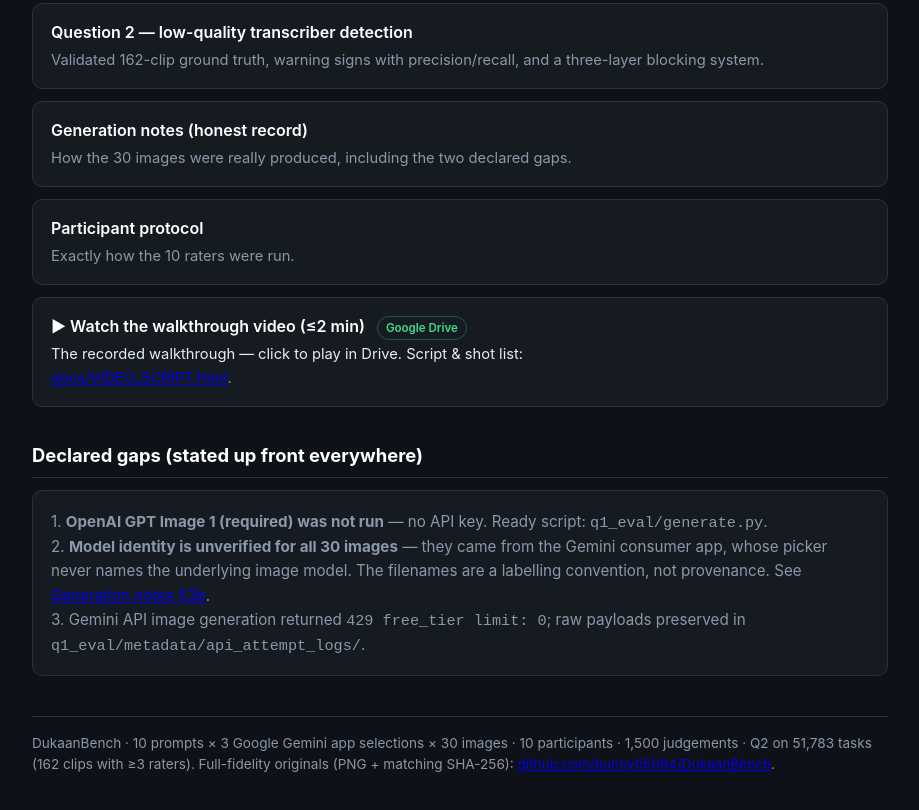
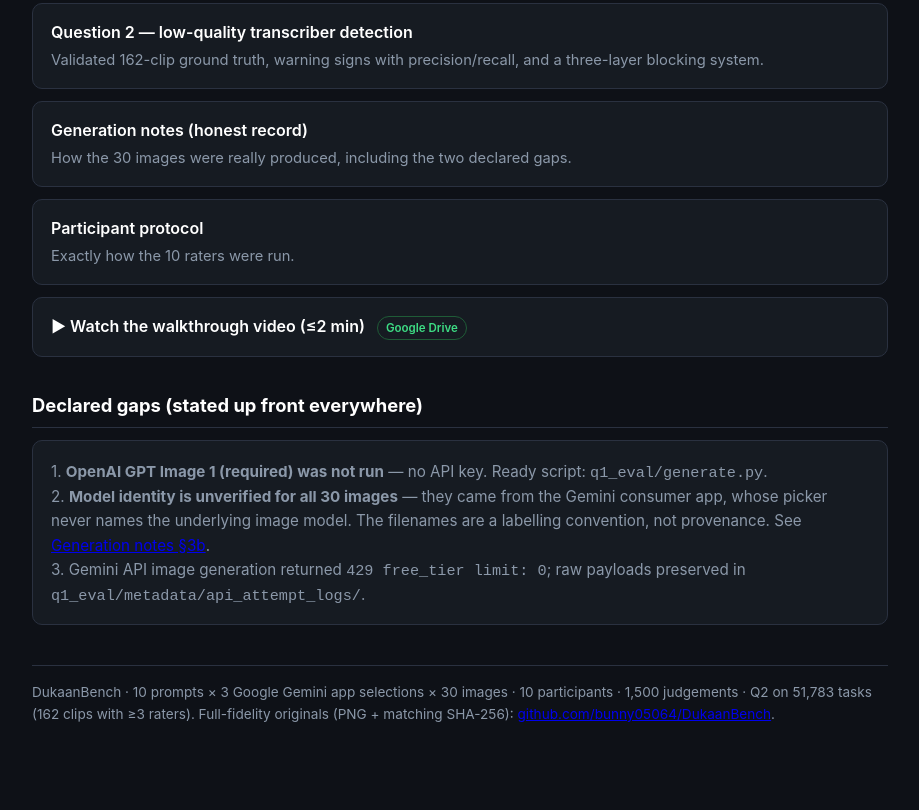
Before and after one commit to bunny05064/DukaanBench, a plain HTML site: page START_HERE.html in a window 1280 px wide. Shown: the part 1358-2168 px from the top of the page, without its empty margins (180-1099 px from the left). Drawn offline with Linux system fonts and the light colour scheme.

Commit message:
START_HERE: drop subtitle line under watch-video card

```diff
--- a/START_HERE.html
+++ b/START_HERE.html
@@ -75,7 +75,7 @@
   <a class="big" href="q2_quality/writeup/Q2_Transcriber_Quality_System.html"><div class="card"><div class="t">Question 2 — low-quality transcriber detection</div><div class="d">Validated 162-clip ground truth, warning signs with precision/recall, and a three-layer blocking system.</div></div></a>
   <a class="big" href="q1_eval/docs/GENERATION_NOTES.html"><div class="card"><div class="t">Generation notes (honest record)</div><div class="d">How the 30 images were really produced, including the two declared gaps.</div></div></a>
   <a class="big" href="q1_eval/docs/PARTICIPANT_PROTOCOL.html"><div class="card"><div class="t">Participant protocol</div><div class="d">Exactly how the 10 raters were run.</div></div></a>
-  <a class="big" href="https://drive.google.com/file/d/1COEtU2dQ6jl9YrAIgCyAl0tZxNHgQ0d2/view?usp=drive_link" target="_blank" rel="noopener"><div class="card"><div class="t">&#9654; Watch the walkthrough video (&le;2 min) <span class="tag go">Google Drive</span></div><div class="d">The recorded walkthrough &mdash; click to play in Drive. Script &amp; shot list: <a href="docs/VIDEO_SCRIPT.html">docs/VIDEO_SCRIPT.html</a>.</div></div></a>
+  <a class="big" href="https://drive.google.com/file/d/1COEtU2dQ6jl9YrAIgCyAl0tZxNHgQ0d2/view?usp=drive_link" target="_blank" rel="noopener"><div class="card"><div class="t">&#9654; Watch the walkthrough video (&le;2 min) <span class="tag go">Google Drive</span></div></div></a>
 
   <h2>Declared gaps (stated up front everywhere)</h2>
   <div class="card">
```
